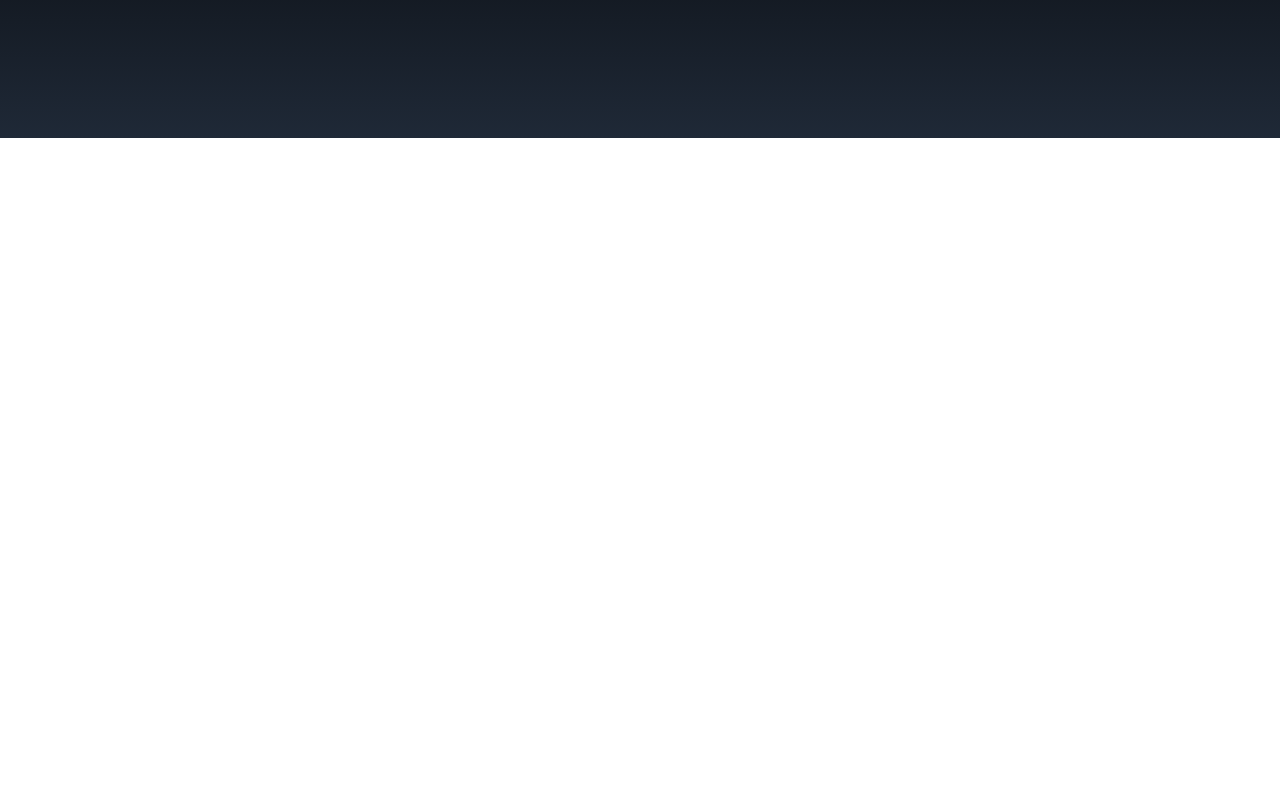
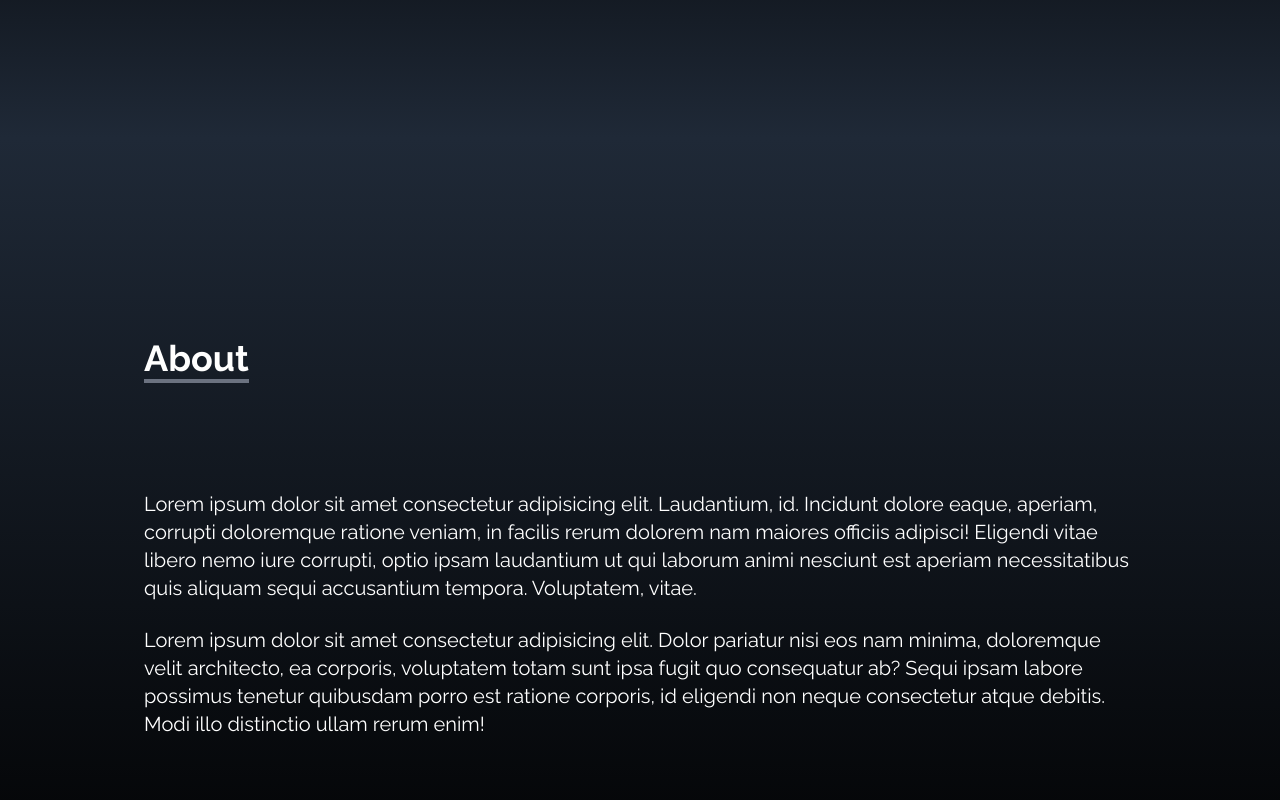
Before and after one commit to AgrPaavan/react-portfolio, a React (Create React App) app: page / in a window 1280 px wide. Shown: the part 662-1462 px from the top of the page. Before the commit the page ends 800 px from the top, so only its background shows below. Built offline with nearby package versions, Linux system fonts and the light colour scheme.

Commit message:
Add about section

```diff
--- a/src/App.jsx
+++ b/src/App.jsx
@@ -1,6 +1,7 @@
 import Navbar from "./components/Navbar";
 import Home from "./components/Home";
 import Socials from "./components/Socials";
+import About from "./components/About";
 
 function App() {
   return (
@@ -8,6 +9,7 @@
       <Navbar />
       <Home />
       <Socials />
+      <About />
     </div>
   );
 }
--- /dev/null
+++ b/src/components/About.jsx
@@ -0,0 +1,40 @@
+import React from "react";
+
+const About = () => {
+  return (
+    <div
+      name="about"
+      className="w-full h-screen bg-gradient-to-b from-gray-800 to-black text-white"
+    >
+      <div className="max-w-screen-lg p-4 mx-auto flex flex-col justify-center w-full h-full">
+        <div className="pb-8">
+          <p className="text-4xl font-bold inline border-b-4 border-gray-500">
+            About
+          </p>
+        </div>
+
+        <p className="text-xl mt-20">
+          Lorem ipsum dolor sit amet consectetur adipisicing elit. Laudantium,
+          id. Incidunt dolore eaque, aperiam, corrupti doloremque ratione
+          veniam, in facilis rerum dolorem nam maiores officiis adipisci!
+          Eligendi vitae libero nemo iure corrupti, optio ipsam laudantium ut
+          qui laborum animi nesciunt est aperiam necessitatibus quis aliquam
+          sequi accusantium tempora. Voluptatem, vitae.
+        </p>
+
+        <br />
+
+        <p className="text-xl">
+          Lorem ipsum dolor sit amet consectetur adipisicing elit. Dolor
+          pariatur nisi eos nam minima, doloremque velit architecto, ea
+          corporis, voluptatem totam sunt ipsa fugit quo consequatur ab? Sequi
+          ipsam labore possimus tenetur quibusdam porro est ratione corporis, id
+          eligendi non neque consectetur atque debitis. Modi illo distinctio
+          ullam rerum enim!
+        </p>
+      </div>
+    </div>
+  );
+};
+
+export default About;
--- a/src/components/Navbar.jsx
+++ b/src/components/Navbar.jsx
@@ -98,7 +98,7 @@
             {links.map(({ id, link }) => (
               <li
                 key={id}
-                className="px-4 py-6 text-3xl  capitalize font-medium "
+                className="px-4 py-6 text-3xl capitalize font-medium"
               >
                 {link}
               </li>
```
